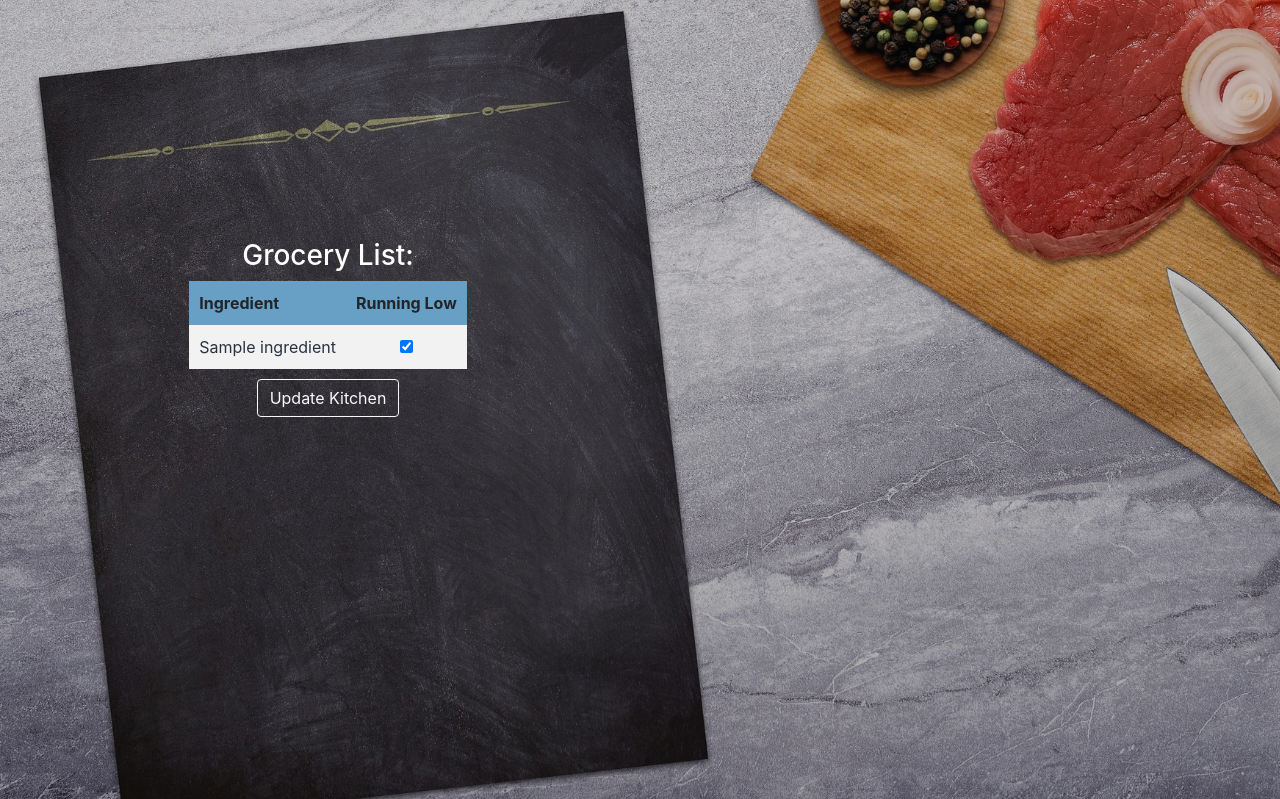
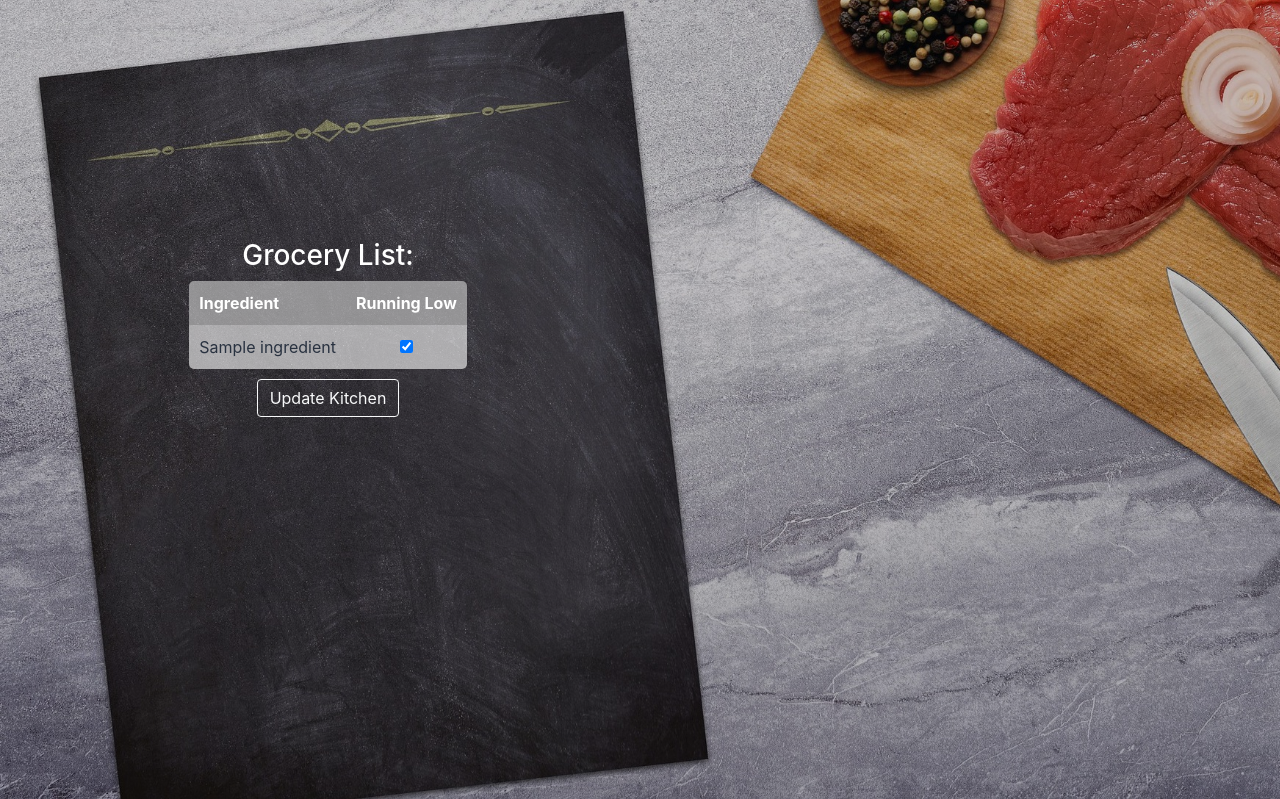
Before and after one commit to whymsicalc/goudathyme, a Flask app: template templates/shopping_list.html in a window 1280 px wide. Shown: the part 61-860 px from the top of the page. Run offline with Flask 2, Linux system fonts and the light colour scheme; the template is opened without the code that fills it: most values are stand-ins (such as "Sample title", 1, 10 or a date in 2020); some libraries are stand-ins or nearby versions.

Commit message:
CSS styling for tables so they are clear with rounded corners and scrollable

```diff
--- a/static/table.css
+++ b/static/table.css
@@ -1,20 +1,39 @@
 th, td {
   padding: 10px;
   text-align: left;
+  color: white;
 }
 
-/*tr:hover {
-    background-color: #f5f5f5;
+tbody {
+  overflow-y: auto;
+/*  overflow-x: hidden;
+*/}
+
+table {
+  background-color: rgba(255, 255, 255, 0.6);
+  /*opacity: 10%*/;
+}
+
+tr:nth-child(even) {
+  /*background-color: #47566f;*/
+  /*background-color: #667a9d;*/
+  background-image: linear-gradient(
+    rgba(0, 0, 0, 0.15),
+    rgba(0, 0, 0, 0.15)
+  );
+  /*);*/
+}
+
+/*tr:nth-child(even) {
+  background-color: #293240;
 }*/
 
-tr:nth-child(odd) {
-    background-color: #f2f2f2;
+th {
+  background-image: linear-gradient(
+    rgba(0, 0, 0, 0.15),
+    rgba(0, 0, 0, 0.15)
+  );
 }
-
-th {
-  background-color: #689FC4;
-/*  color: white;
-*/}
 
 a.add {
     color: #57C491;
@@ -34,6 +53,9 @@ a.add i {
     position: relative;
     top: 3px;
 }
+a.link {
+  color: #293240;
+}
 .add {
     display: none;
 }
```
